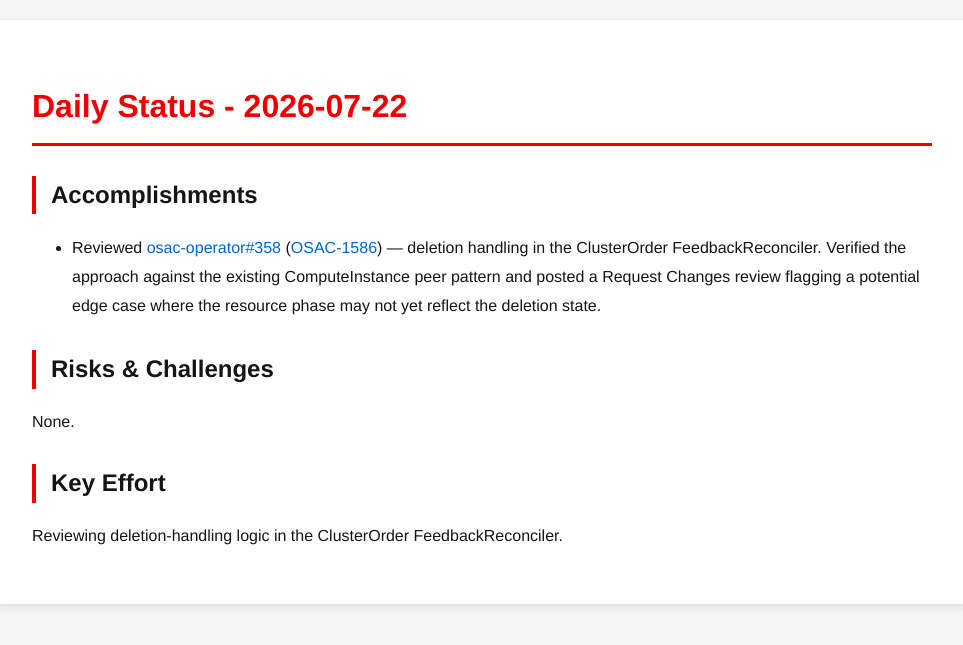
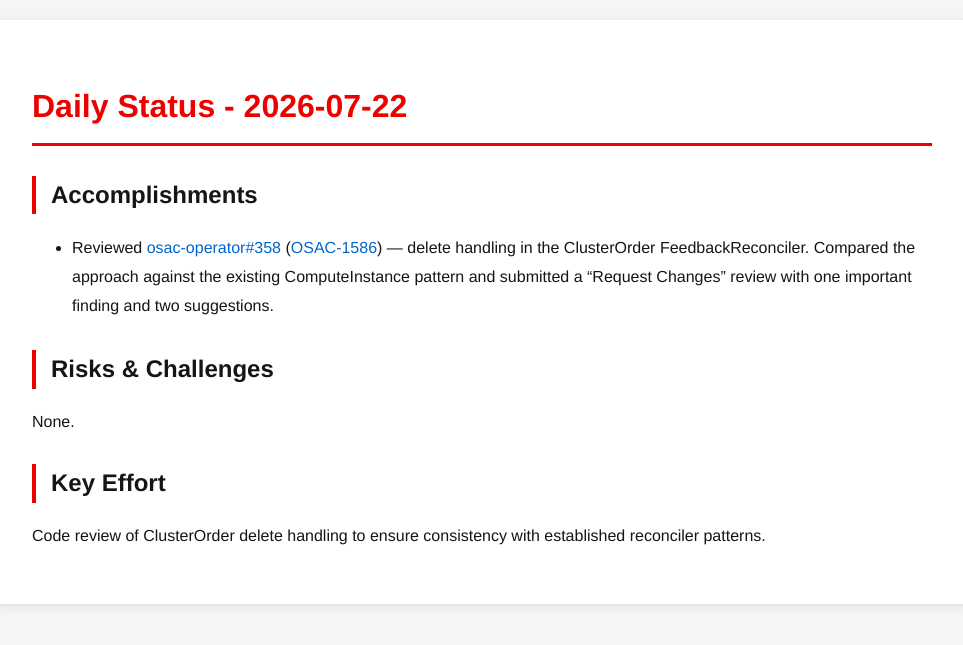
Before and after one commit to tzvatot/daily-status, a Jekyll site: the page built from 2026-07-22.md, in a window 1280 px wide. Shown: the top 645 px of the page, without its empty margins (158-1121 px from the left). Built offline with Jekyll 4.4.1, drawn with Linux system fonts in a browser that asks for light colours.

Commit message:
Daily status update - 2026-07-22

```diff
--- a/2026-07-22.md
+++ b/2026-07-22.md
@@ -7,10 +7,10 @@ date: 2026-07-22
 # Daily Status - 2026-07-22
 
 ## Accomplishments
-- Reviewed [osac-operator#358](https://github.com/osac-project/osac-operator/pull/358) ([OSAC-1586](https://redhat.atlassian.net/browse/OSAC-1586)) — deletion handling in the ClusterOrder FeedbackReconciler. Verified the approach against the existing ComputeInstance peer pattern and posted a Request Changes review flagging a potential edge case where the resource phase may not yet reflect the deletion state.
+- Reviewed [osac-operator#358](https://github.com/osac-project/osac-operator/pull/358) ([OSAC-1586](https://redhat.atlassian.net/browse/OSAC-1586)) — delete handling in the ClusterOrder FeedbackReconciler. Compared the approach against the existing ComputeInstance pattern and submitted a "Request Changes" review with one important finding and two suggestions.
 
 ## Risks & Challenges
 None.
 
 ## Key Effort
-Reviewing deletion-handling logic in the ClusterOrder FeedbackReconciler.
+Code review of ClusterOrder delete handling to ensure consistency with established reconciler patterns.
```
